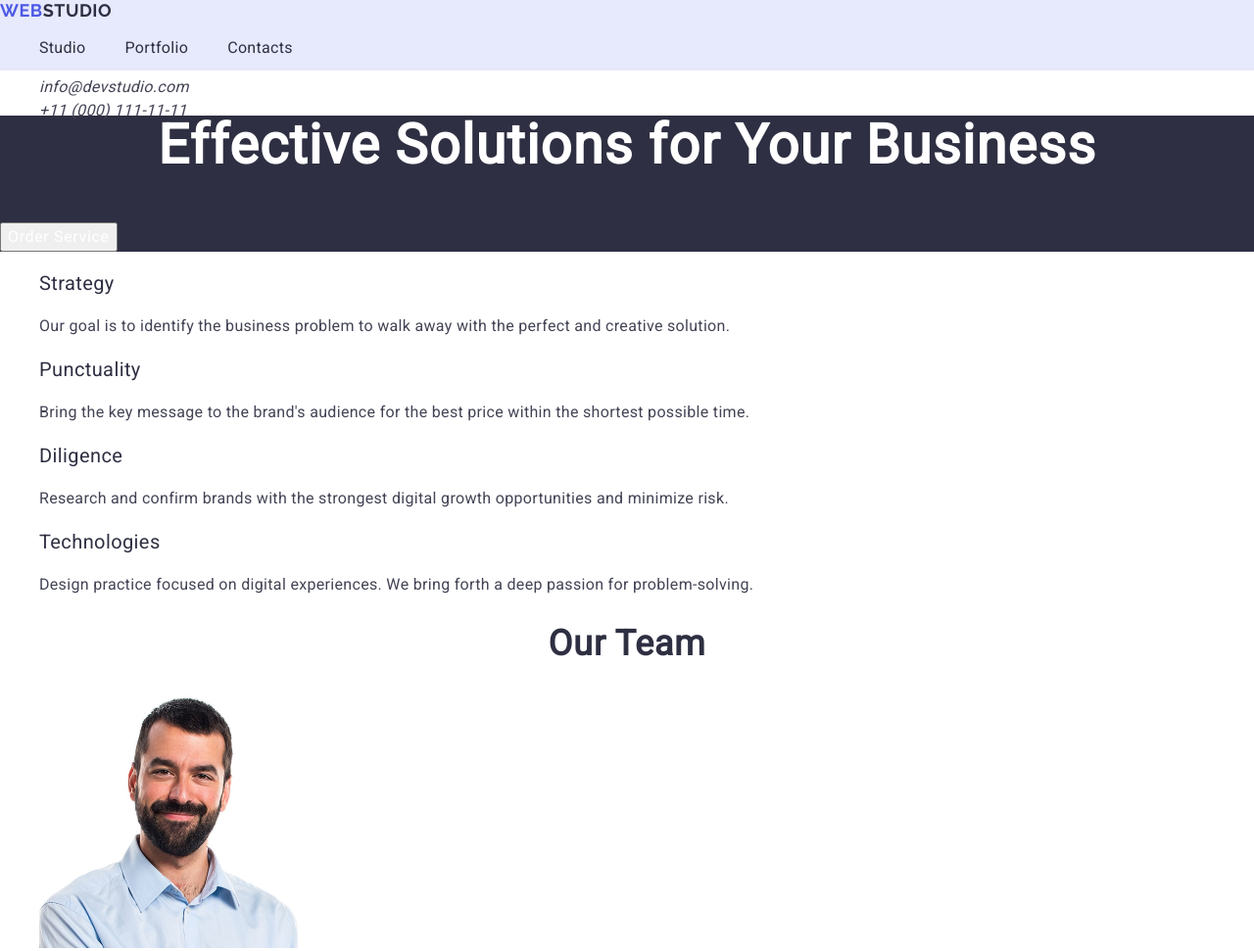
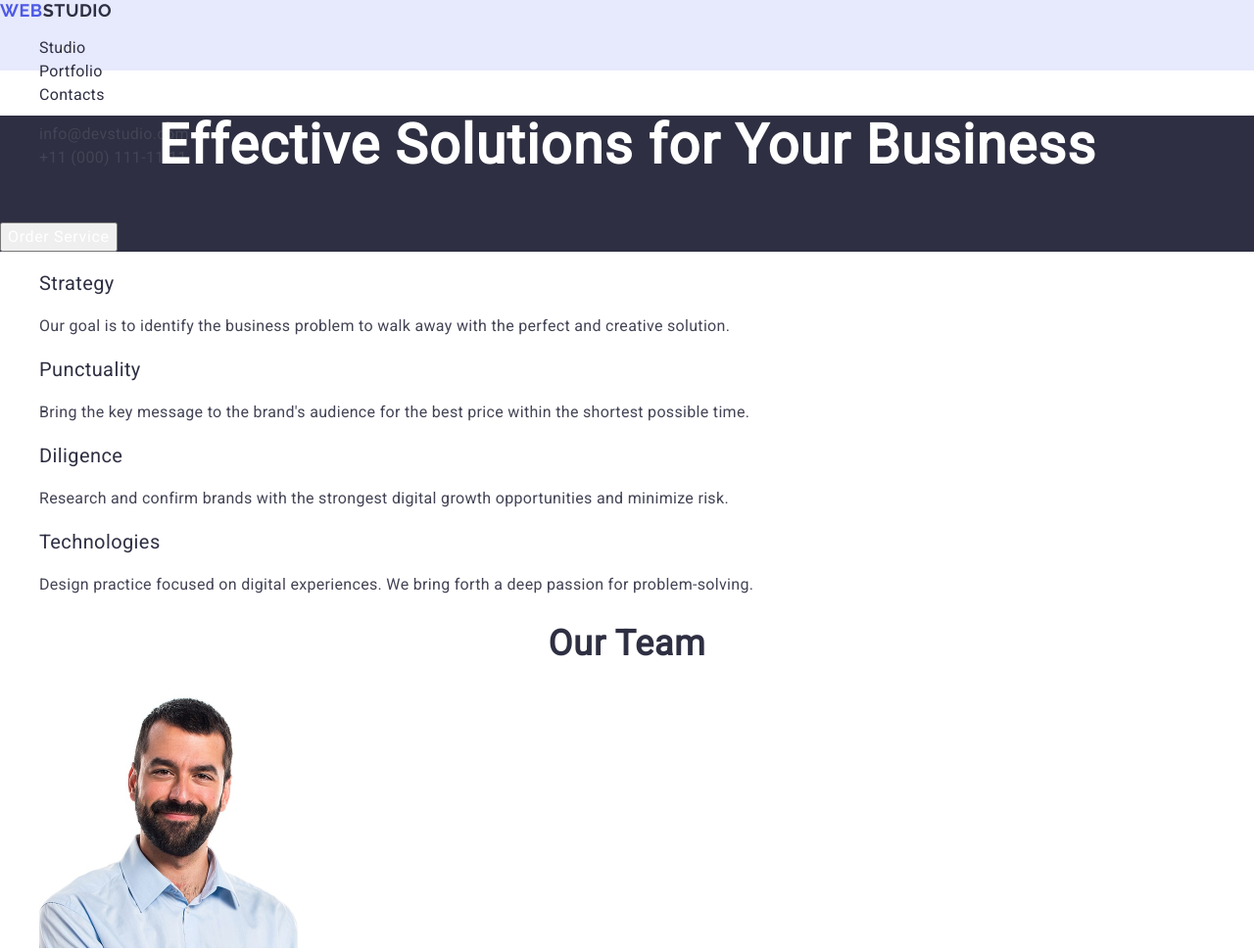
Before and after one commit to anastasiia-manziuk/goit-markup-hw-02, a plain HTML site: page index.html in a window 1280 px wide. Shown: the top 971 px of the page at 98% size. Drawn offline with nearby package versions, Linux system fonts and the light colour scheme.

Commit message:
update index.html styles.css

```diff
--- a/css/styles.css
+++ b/css/styles.css
@@ -2,7 +2,8 @@
 /*---------BODY---------*/
 body{
     font-family:'Roboto',sans-serif;
-    color: #2E2F42;
+    color: #434455;
+    background-color: #FFFFFF;
 }
 
 a{
@@ -28,19 +29,14 @@ ul{
     line-height: 1.17;
     letter-spacing: 0.03em;
     text-transform: uppercase;
+    color: #4D5AE5;
+}
+
+.logo-navigation {
     color: #2E2F42;
 }
 
-.accent {
-    color: #4D5AE5;
-}
-
 .nav-list {
-    display: flex;
-    align-items: flex-start;
-    justify-content: flex-start;
-    flex-direction: row;
-    gap: 40px;
 }
 
 .nav-item {}
@@ -62,7 +58,9 @@ ul{
 
 }
 
-.address-list {}
+.address-list {
+    font-style: normal
+}
 
 .address-link {
         font-weight: 400;
@@ -177,7 +175,17 @@ ul{
         line-height: 1.17;
         letter-spacing: 0.03em;
         text-transform: uppercase;
-        color: #F4F4FD;
+        color: #4D5AE5;
+
+}
+
+.logo-footer{
+    font-weight: 700;
+        font-size: 18px;
+        line-height: 1.17;
+        letter-spacing: 0.03em;
+        text-transform: uppercase;
+        color:#F4F4FD ;
 
 }
 
--- a/index.html
+++ b/index.html
@@ -23,7 +23,7 @@
 
     <header class="header">
             <nav>
-                <a class="link-logo" href="./index.html"><span class="accent">Web</span>Studio</a>
+                <a class="link-logo" href="./index.html">Web<span class="logo-navigation">Studio</span></a>
                 <ul class="nav-list">
                     <li class="nav-item"><a class="nav-link" href="">Studio</a></li>
                     <li class="nav-item"><a class="nav-link" href="">Portfolio</a></li>
@@ -150,7 +150,7 @@
 </main>
 
 <footer class="footer">
-    <a class="link-logo-footer" href="./index.html"><span class="accent">Web</span>Studio</a>"
+    <a class="link-logo-footer" href="./index.html">Web<span class="logo-footer">Studio</span></a>"
     <p class="text-footer">
          Increase the flow of customers and
          sales for your business with digital
```
